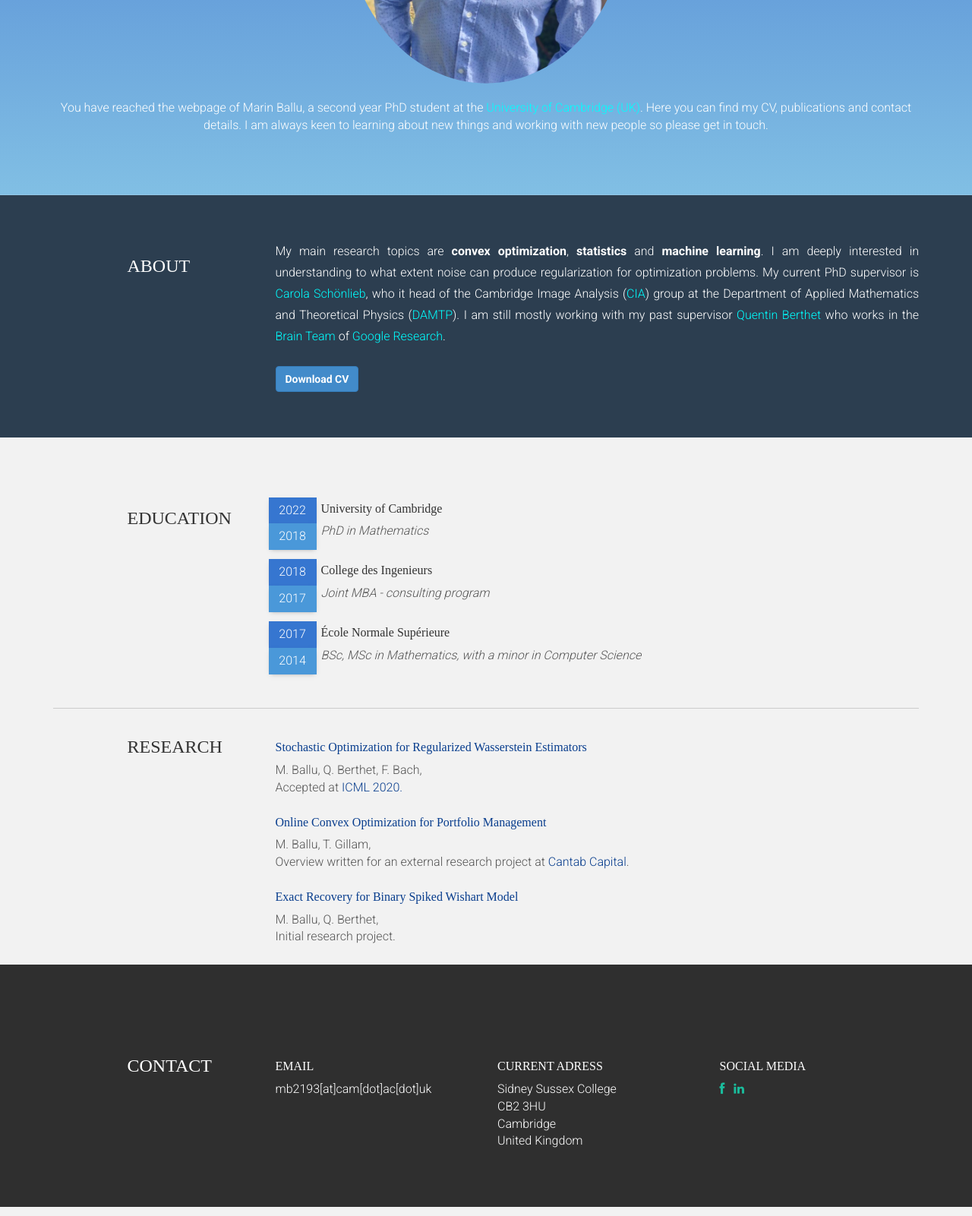
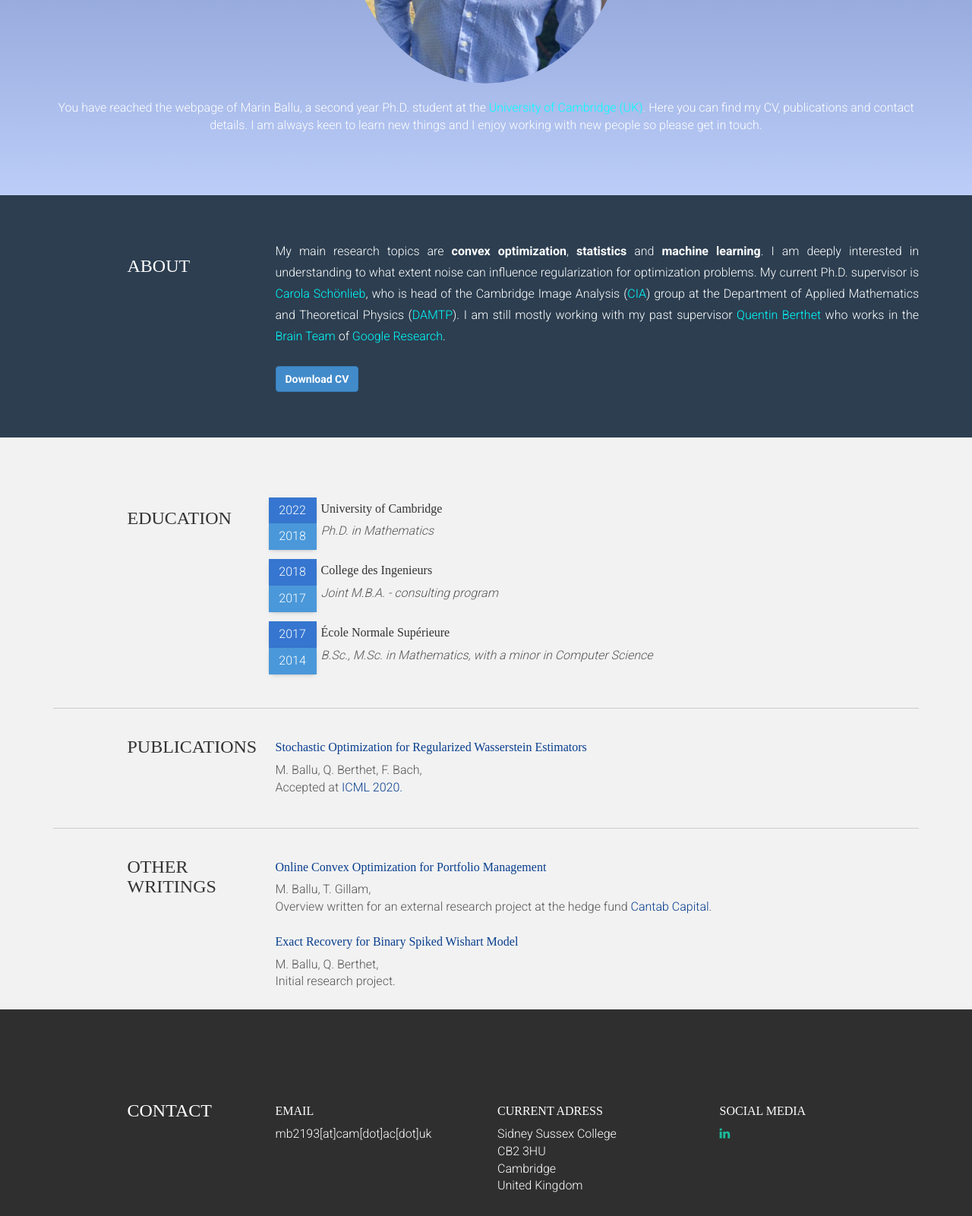
Before and after one commit to MarinBallu/marinballu.github.io, a plain HTML site: page index.html in a window 1280 px wide. Shown: the part 620-2221 px from the top of the page at 76% size. Drawn offline with Linux system fonts and the light colour scheme; a web font is replaced by a local one.

Commit message:
MAJ mineure, corrections

```diff
--- a/css/main.css
+++ b/css/main.css
@@ -83,7 +83,7 @@ a:after {
 
 /* Header Wrap */
 .header {
-  background-image: linear-gradient(#2c5bc6, #81bfe4);
+  background-image: linear-gradient(#415a9c, #bccdf8);
   padding-top:80px;
   padding-bottom:80px;
   text-align:center;
--- a/index.html
+++ b/index.html
@@ -34,10 +34,10 @@
 			<img src="images/portrait_garden.jpg" class="img-fluid" alt="Responsive Image" style="padding:16pt">
 			<div class="row">
 				<div class="col-lg-12" style="color:white">
-					You have reached the webpage of Marin Ballu, a second year PhD student at the
+					You have reached the webpage of Marin Ballu, a second year Ph.D. student at the
 					<a href="https://www.dpmms.cam.ac.uk">University of Cambridge (UK)</a>.
 					Here you can find my CV, publications and contact details.
-					I am always keen to learning about new things and working with new people so please get in touch.
+					I am always keen to learn new things and I enjoy working with new people so please get in touch.
 				</div>
 			</div>
 		</div>
@@ -55,9 +55,9 @@
 		<div class="col-lg-9">
 		<p>
 			My main research topics are <b>convex optimization</b>, <b>statistics</b> and <b>machine learning</b>.
-			I am deeply interested in understanding to what extent noise can produce regularization for optimization problems.
-			My current PhD supervisor is <a href="https://www.damtp.cam.ac.uk/user/cbs31/Home.html">Carola Sch&ouml;nlieb</a>,
-			who it head of the
+			I am deeply interested in understanding to what extent noise can influence regularization for optimization problems.
+			My current Ph.D. supervisor is <a href="https://www.damtp.cam.ac.uk/user/cbs31/Home.html">Carola Sch&ouml;nlieb</a>,
+			who is head of the
 			Cambridge Image Analysis
 			(<a title="http://www.damtp.cam.ac.uk/research/cia/" href="http://www.damtp.cam.ac.uk/research/cia/">CIA</a>) group at the Department of Applied Mathematics and Theoretical Physics
 			(<a title="http://www.damtp.cam.ac.uk/" href="http://www.damtp.cam.ac.uk/">DAMTP</a>).
@@ -86,7 +86,7 @@
 				</div>
 				<div class="content">
 					<h4>University of Cambridge</h4>
-					<em>PhD in Mathematics</em>
+					<em>Ph.D. in Mathematics</em>
 				</div>
 			</div>
 			<div class="row">
@@ -96,7 +96,7 @@
 				</div>
 				<div class="content">
 					<h4>College des Ingenieurs</h4>
-					<em>Joint MBA - consulting program</em>
+					<em>Joint M.B.A. - consulting program</em>
 				</div>
 			</div>
 			<div class="row">
@@ -106,7 +106,7 @@
 				</div>
 				<div class="content">
 					<h4>&Eacute;cole Normale Sup&eacute;rieure</h4>
-					<em>BSc, MSc in Mathematics, with a minor in Computer Science</em>
+					<em>B.Sc., M.Sc. in Mathematics, with a minor in Computer Science</em>
 				</div>
 			</div>
 		</div>
@@ -115,7 +115,7 @@
 	<hr>
 	<div class="row">
 		<div class="col-lg-2 col-lg-offset-1">
-			<h3>RESEARCH</h3>
+			<h3>PUBLICATIONS</h3>
 		</div>
 		<div class="col-lg-9">
 			<p>
@@ -123,11 +123,19 @@
 				M. Ballu, Q. Berthet, F. Bach,<br />
 				Accepted at <a href="https://icml.cc">ICML 2020.</a><br />
 			</p>
+		</div>
+	</div>
+	<hr>
+	<div class="row">
+		<div class="col-lg-2 col-lg-offset-1">
+			<h3>OTHER WRITINGS</h3>
+		</div>
+		<div class="col-lg-9">
 			<p>
 				<h4>
 				<a href="papers/OCO_Ballu19.pdf">Online Convex Optimization for Portfolio Management</a></h4>
 				M. Ballu, T. Gillam,<br />
-				Overview written for an external research project at <a href="https://www.cantabcapital.com">Cantab Capital</a>.<br />
+				Overview written for an external research project at the hedge fund <a href="https://www.cantabcapital.com">Cantab Capital</a>.<br />
 			</p>
 			<p>
 				<h4>
@@ -164,7 +172,6 @@
 			<div class="col-lg-2">
 				<p>
 					<h4>SOCIAL MEDIA</h4>
-					<a href="https://www.facebook.com/marin.ballu" target="_blank"><i class="icon-facebook"></i></a>
 					<a href="https://www.linkedin.com/in/marin-ballu/" target="_blank"><i class="icon-linkedin"></i></a>
 					<!--<a href="#" target="_blank"><i class="icon-github"></i></a>-->
 				</p>
```
